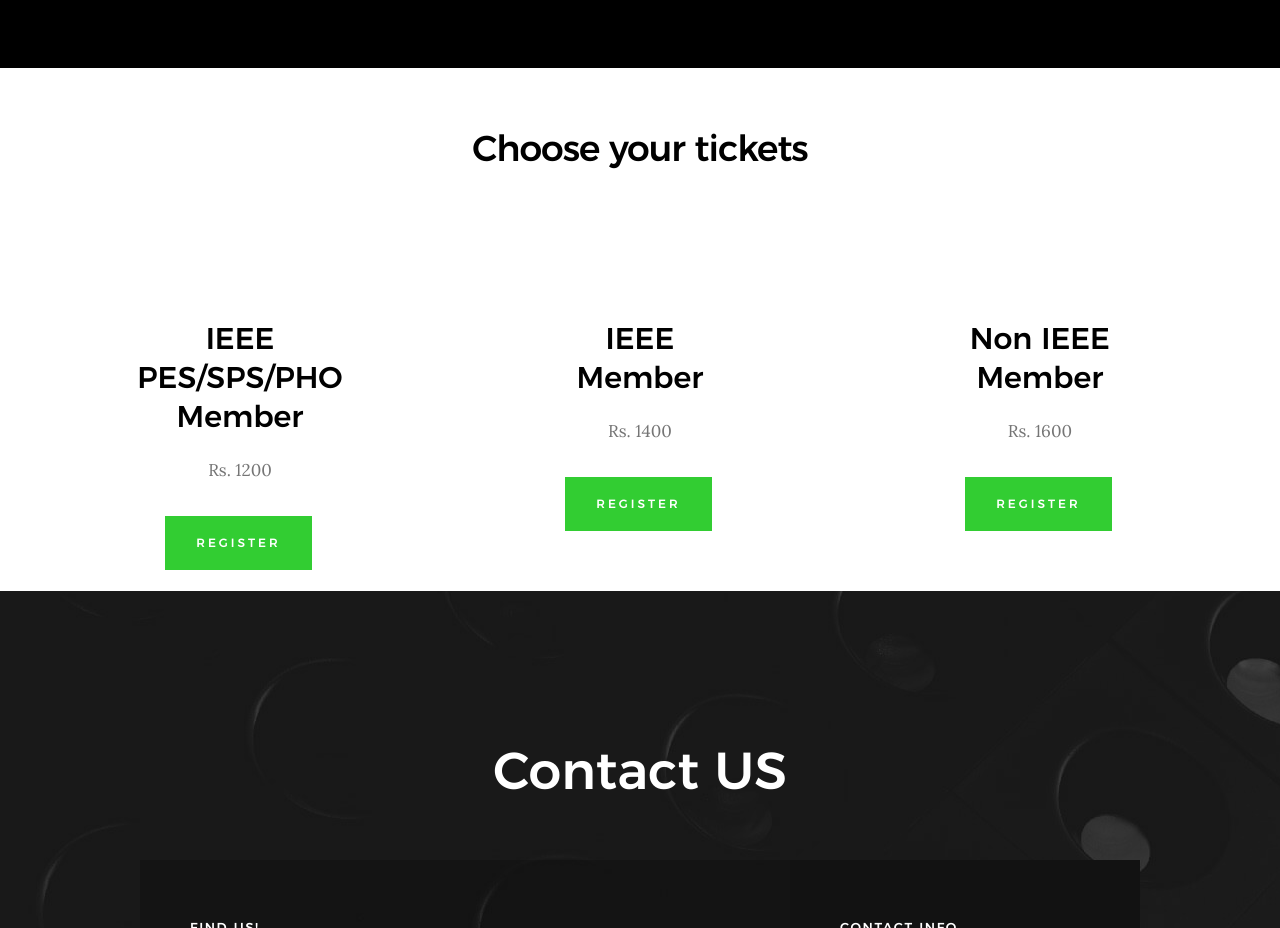
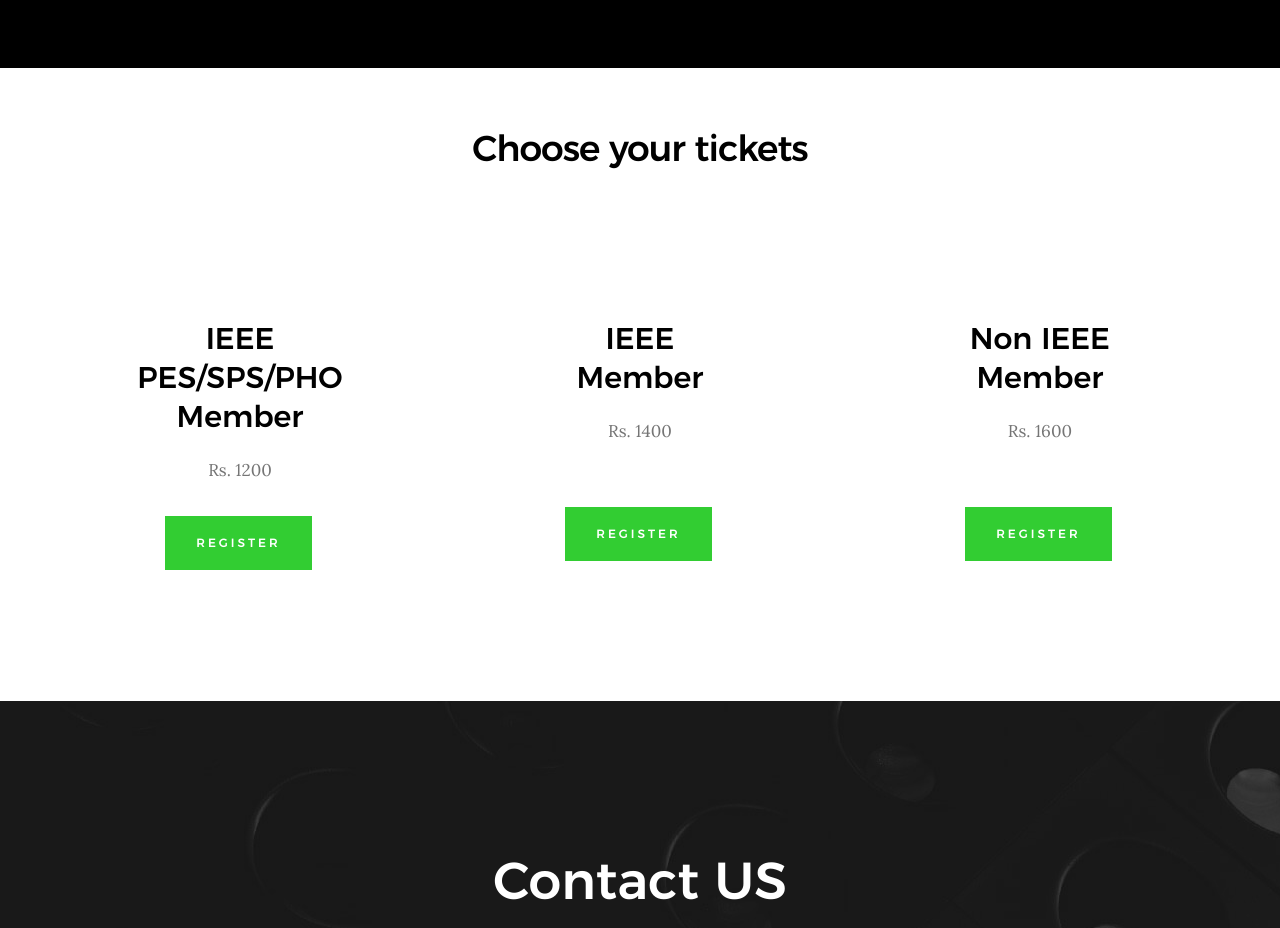
Before and after one commit to luxathon/luxathon.github.io, a plain HTML site: page index.html in a window 1280 px wide. Shown: the part 2540-3468 px from the top of the page. Drawn offline with Linux system fonts and the light colour scheme; files whose address does not match are found by name.

Commit message:
Update index.html

```diff
--- a/index.html
+++ b/index.html
@@ -345,22 +345,23 @@
 </section> -->
 <section id="hello">
 
-<div class="row" style="padding-bottom: 100px; ">
+<div class="row" style="padding-bottom:130px; ">
    <center> <h1>Choose your tickets</h1></center>
-  <div class="column" >
-
+  <div class="column" style="margin-bottom:80px; " >
     <center><h2>IEEE PES/SPS/PHO Member</h2></center>
     <center><p>Rs. 1200</p></center>
    <center><a href="https://www.townscript.com/e/luxathon-30-200202"><button style="background-color: limegreen; color: white; border-color: limegreen; border-width: 1px";>Register</button></a></center>
   </div>
-  <div class="column" >
+  <div class="column" style="margin-bottom:40px; ">
    <center> <h2>IEEE<br> Member</h2></center>
     <center><p>Rs. 1400</p></center>
+    <br>
     <center><a href="https://www.townscript.com/e/luxathon-30-200202"><button style="background-color: limegreen; color: white; border-color:limegreen; border-width: 1px";>Register</button></a></center>
   </div>
-  <div class="column">
+  <div class="column" style="padding-bottom:40px; ">
   <center>  <h2>Non IEEE Member</h2></center>
   <center>  <p>Rs. 1600</p></center>
+  <br>
     <center><a href="https://www.townscript.com/e/luxathon-30-200202"><button style="background-color: limegreen; color: white; border-color: limegreen; border-width: 1px;">Register</button></a></center>
   </div>
 
```
